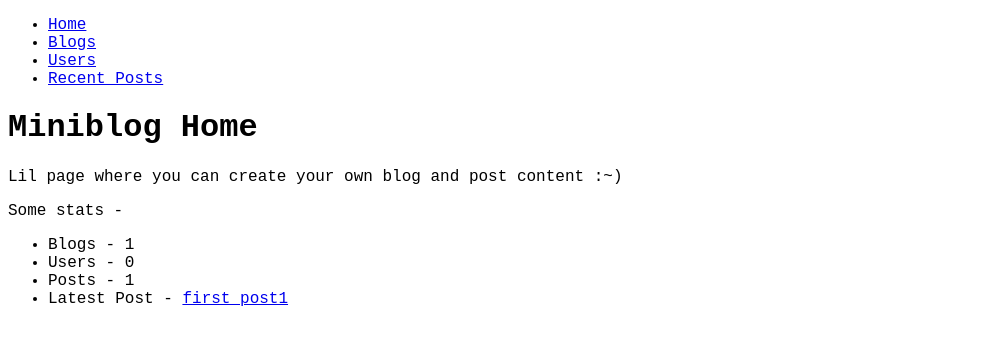
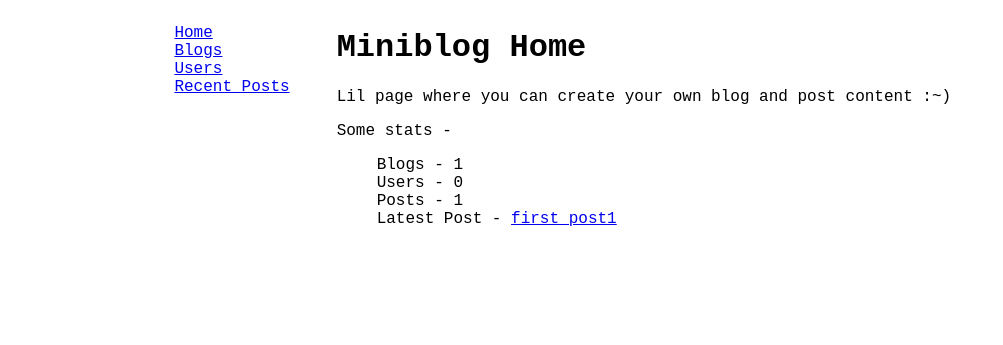
Before and after one commit to anthonysea/miniblog, a Django app: page / in a window 1280 px wide. Shown: the top 345 px of the page, without its empty margins (0-1003 px from the left). Run offline with Django 3.2, Linux system fonts and the light colour scheme; data comes from the database, SQL or seed files in the repository.

Commit message:
implemented css grid

```diff
--- a/blog/static/css/styles.css
+++ b/blog/static/css/styles.css
@@ -1,3 +1,25 @@
 * {
     font-family: "Courier New";
 }
+
+.container {
+    max-width: 80%;
+    margin: 0 auto;
+    display: grid;
+    grid-template-columns: 20% 80%;
+    grid-template-rows: auto;
+    grid-template-areas:
+        "sidebar content";
+}
+
+.sidebar {
+    grid-area: sidebar;
+}
+
+.content {
+    grid-area: content;
+}
+
+li {
+    list-style: none;
+}
```
